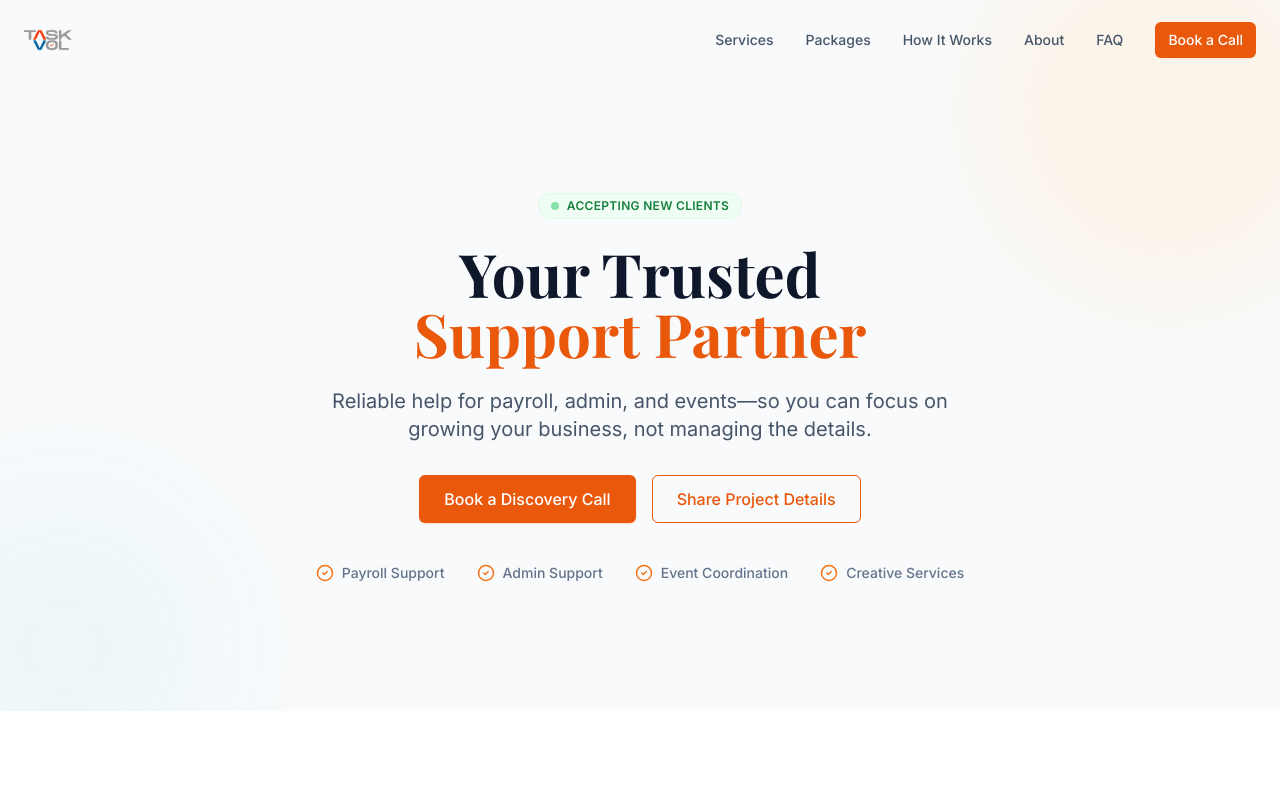
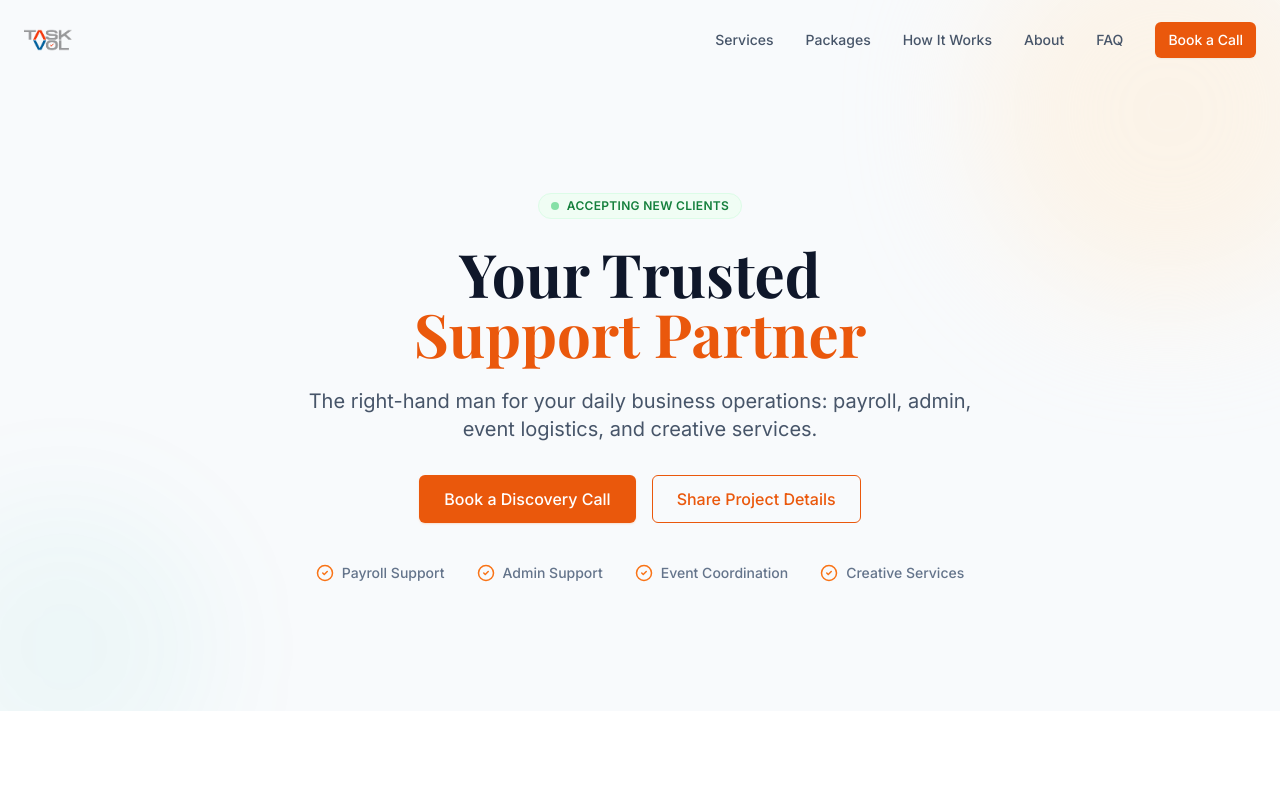
Before and after one commit to assistshavolmorris-ui/TaskVol, a React (Vite) app: page / in a window 1280 px wide. Shown: the top 795 px of the page. Built offline with nearby package versions, Linux system fonts and the light colour scheme.

Commit message:
Updated Hero.tsx

```diff
--- a/components/Hero.tsx
+++ b/components/Hero.tsx
@@ -27,7 +27,7 @@ const Hero: React.FC<HeroProps> = ({ onBookClick, onIntakeClick }) => {
           </h1>
 
           <p className="text-lg md:text-xl text-slate-600 mb-8 leading-relaxed max-w-2xl mx-auto">
-            Reliable help for payroll, admin, and events—so you can focus on growing your business, not managing the details.
+            The right-hand man for your daily business operations: payroll, admin, event logistics, and creative services.
           </p>
 
           <div className="flex flex-col sm:flex-row items-center justify-center gap-4 mb-10">
```
